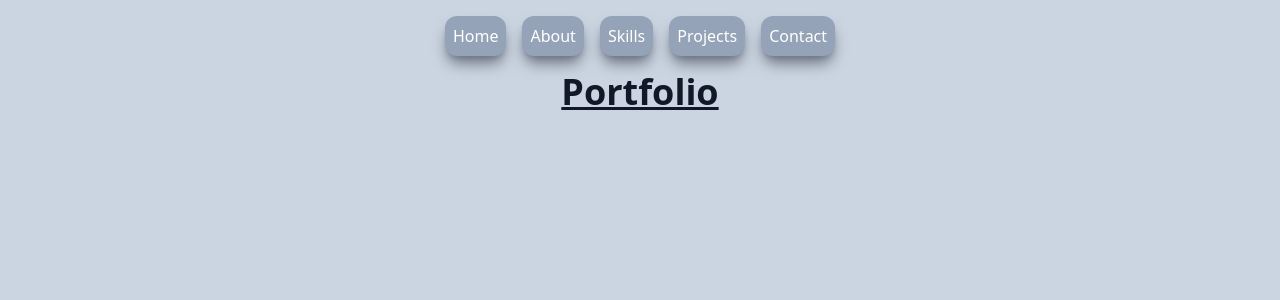
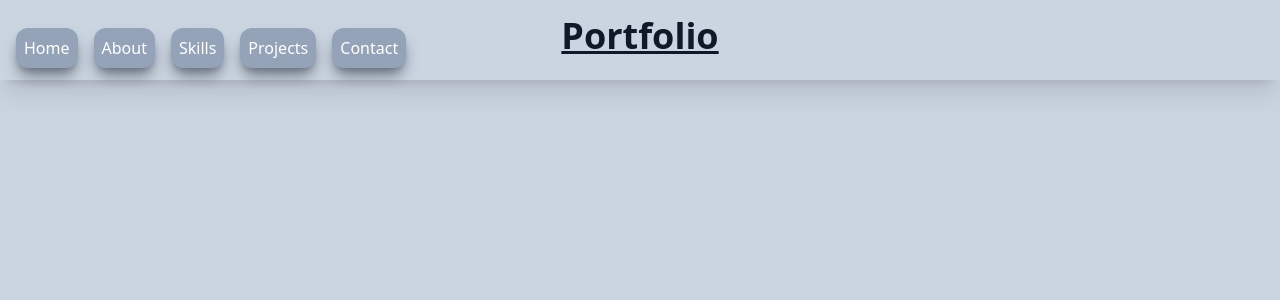
Before and after one commit to ApexBortz/portfolio, a Next.js app: page / in a window 1280 px wide. Shown: the top 300 px of the page. Built offline with nearby package versions, Linux system fonts and the light colour scheme.

Commit message:
classname fix

```diff
--- a/components/Navbar.jsx
+++ b/components/Navbar.jsx
@@ -3,8 +3,8 @@ import Image from "next/image"
 
 const Navbar = () => {
     return (
-        <div classname='fixed w-full h-20 shadow-xl'>
-            <div classname='flex justify-between items-center w-full h-full px-2 2xl:px-16'>
+        <div className='fixed w-full h-20 shadow-xl'>
+            <div className='flex justify-between items-center w-full h-full px-2 2xl:px-16'>
 
                 <div className='mt-4'>
                     <ul>
```
